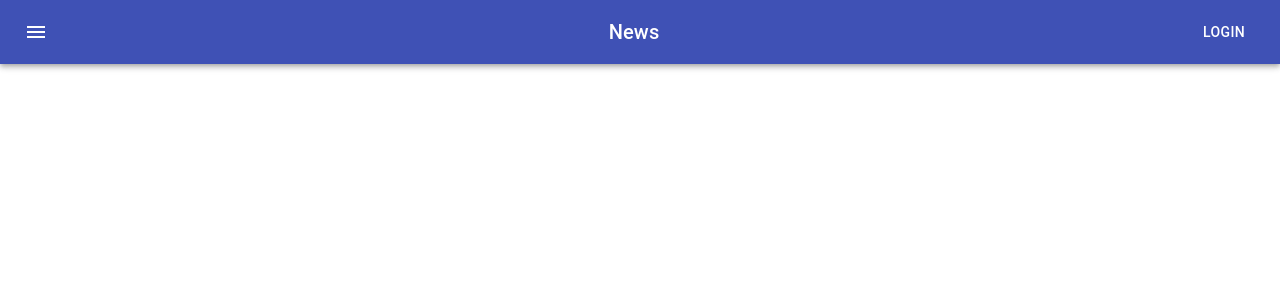
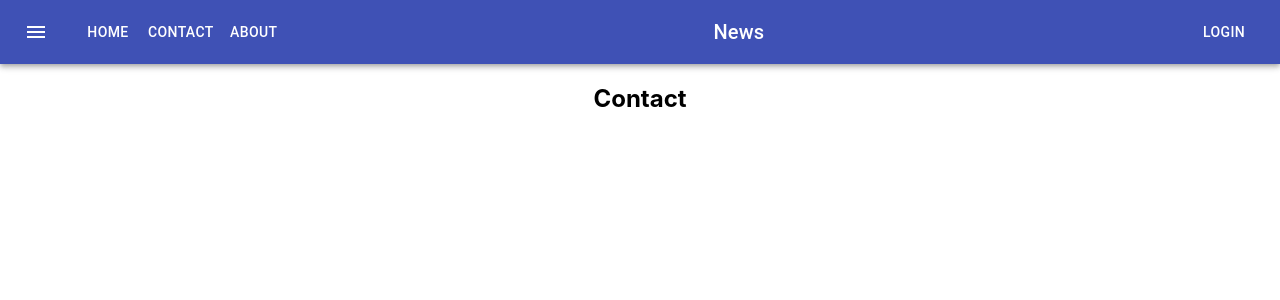
Before and after one commit to ferame/life-manager, a React (Create React App) app in the folder life-manager-web/: page /contact in a window 1280 px wide. Shown: the top 300 px of the page. Built offline with nearby package versions, Linux system fonts and the light colour scheme.

Commit message:
Added changes to navbar, implemented router

```diff
--- a/life-manager-web/package.json
+++ b/life-manager-web/package.json
@@ -14,6 +14,7 @@
     "@types/react": "^16.9.41",
     "@types/react-dom": "^16.9.8",
     "@types/react-redux": "^7.1.9",
+    "@types/react-router-dom": "^5.1.6",
     "bootstrap": "^4.5.3",
     "react": "^16.13.1",
     "react-bootstrap": "^1.4.0",
--- a/life-manager-web/src/App.tsx
+++ b/life-manager-web/src/App.tsx
@@ -1,63 +1,26 @@
 import React from 'react';
-// import logo from './logo.svg';
-// import { Counter } from './features/counter/Counter';
+import {
+  BrowserRouter as Router,
+  Switch,
+  Route
+} from 'react-router-dom';
 import './App.css';
-// import { TopMenuBar } from './components/TopMenuBar';
 import TopBar from './components/TopBar';
+import Home from './components/views/Home';
+import Contact from './components/views/Contact';
+import About from './components/views/About';
 
-function App() {
+export default function App() {
   return (
     <div className="App">
       <TopBar/>
-      {/* <TopMenuBar/> */}
-      {/* <header className="App-header"> */}
-
-        {/* <img src={logo} className="App-logo" alt="logo" />
-        <Counter />
-        <p>
-          Edit <code>src/App.tsx</code> and save to reload.
-        </p>
-        <span>
-          <span>Learn </span>
-          <a
-            className="App-link"
-            href="https://reactjs.org/"
-            target="_blank"
-            rel="noopener noreferrer"
-          >
-            React
-          </a>
-          <span>, </span>
-          <a
-            className="App-link"
-            href="https://redux.js.org/"
-            target="_blank"
-            rel="noopener noreferrer"
-          >
-            Redux
-          </a>
-          <span>, </span>
-          <a
-            className="App-link"
-            href="https://redux-toolkit.js.org/"
-            target="_blank"
-            rel="noopener noreferrer"
-          >
-            Redux Toolkit
-          </a>
-          ,<span> and </span>
-          <a
-            className="App-link"
-            href="https://react-redux.js.org/"
-            target="_blank"
-            rel="noopener noreferrer"
-          >
-            React Redux
-          </a>
-        </span>
-      </header> */}
+      <Router>
+        <Switch>
+          <Route exact path='/' component={Home} />
+          <Route path='/contact' component={Contact} />
+          <Route path='/about' component={About} />
+        </Switch>
+      </Router>
     </div>
   );
 }
-
-export default App;
--- a/life-manager-web/src/components/TopBar.tsx
+++ b/life-manager-web/src/components/TopBar.tsx
@@ -31,6 +31,9 @@ export default function TopBar() {
             <IconButton edge="start" className={classes.menuButton} color="inherit" aria-label="menu">
                 <MenuIcon />
             </IconButton>
+            <Button color="inherit" href='/'>Home</Button>
+            <Button color="inherit" href='/contact'>Contact</Button>
+            <Button color="inherit" href='/about'>About</Button>
             <Typography variant="h6" className={classes.title}>
                 News
             </Typography>
--- /dev/null
+++ b/life-manager-web/src/components/views/About.tsx
@@ -0,0 +1,9 @@
+import React from 'react';
+
+export default function About() {
+    return (
+        <div>
+            <h2>About</h2>
+        </div>
+    );
+}
--- /dev/null
+++ b/life-manager-web/src/components/views/Contact.tsx
@@ -0,0 +1,9 @@
+import React from 'react';
+
+export default function Contact() {
+    return (
+        <div>
+          <h2>Contact</h2>
+        </div>
+    );
+}
--- /dev/null
+++ b/life-manager-web/src/components/views/Home.tsx
@@ -0,0 +1,9 @@
+import React from 'react';
+
+export default function Home () {
+    return (
+        <div>
+            <h2>Home</h2>
+        </div>
+    )
+}
```
Also changed, not shown: 2 other files (tests, documents, lock files or other folders).
